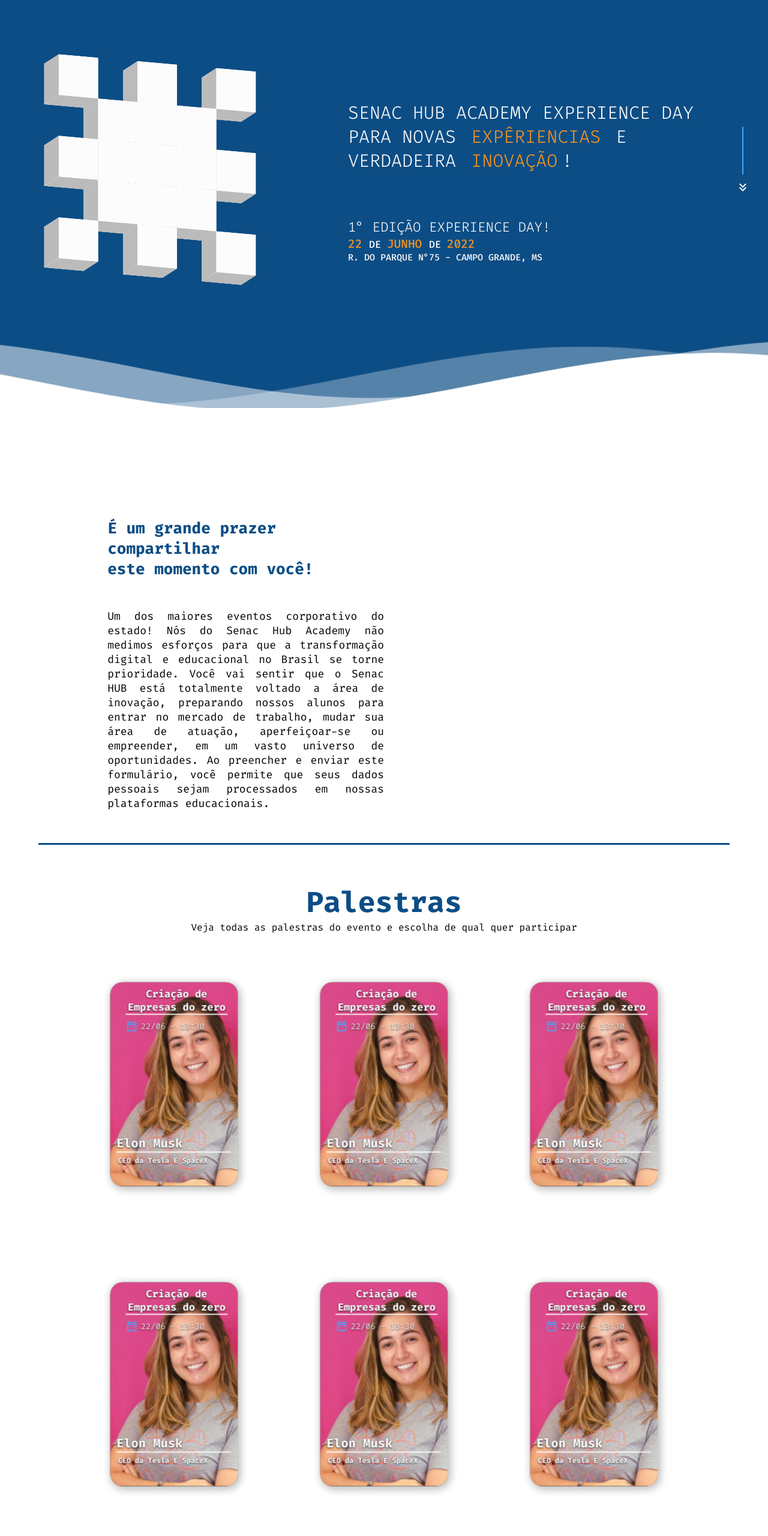
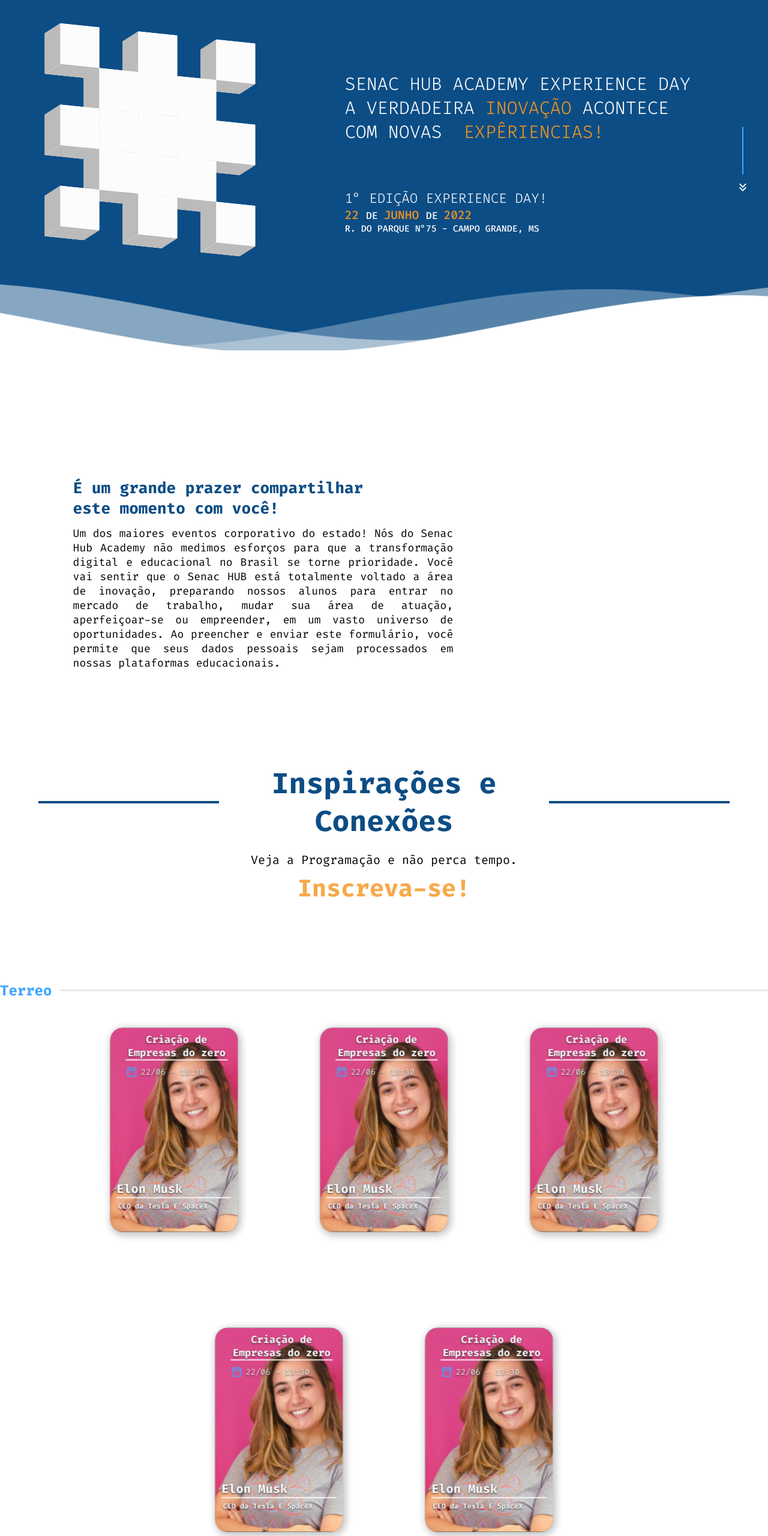
Before and after one commit to anderson-scr/hub-experience-day, a plain HTML site: page Pages/index.html in a window 1280 px wide. Shown: the part 60-2620 px from the top of the page at 60% size. Drawn offline with nearby package versions, Linux system fonts and the light colour scheme.

Commit message:
Adicionando andares, fotos e FixBug

```diff
--- a/Components/CampoAzul/campoAzul.css
+++ b/Components/CampoAzul/campoAzul.css
@@ -10,6 +10,8 @@
 .text{
   display: flex;
   flex-direction: column;
+  padding-right: 7.5%;
+  /* Rato */
 }
 
 .textImpact{
@@ -75,7 +77,16 @@
   margin-right: 8%;
 }
 
-@media screen and (max-width: 1400px){
+
+
+
+@media (max-width: 1400px){
+  #campoAzul {
+    height: 73vh;
+  }
+  .text {
+    padding-right: .5%;
+  }
   .text {
     transform: scale(.75);
   }
--- a/Components/CampoAzul/campoAzul.html
+++ b/Components/CampoAzul/campoAzul.html
@@ -6,11 +6,8 @@
   <div class="textImpact">
     <h2>SENAC HUB ACADEMY EXPERIENCE DAY&#160;</h2>
     <div>
-      <h2>PARA NOVAS&#160;</h2>
-      <h2 id="textBlue">EXPÊRIENCIAS&#160;</h2>
-      <h2>E VERDADEIRA&#160;</h2>
-      <h2 id="textBlue">INOVAÇÃO</h2>
-      <h2>!</h2>
+      <h2>A VERDADEIRA <span  id="textBlue">INOVAÇÃO</span> ACONTECE&#160;</h2>
+      <h2>COM NOVAS&#160;<span  id="textBlue"> EXPÊRIENCIAS!</span></h2>
     </div>
   </div>
 
--- a/Pages/gerarCards.js
+++ b/Pages/gerarCards.js
@@ -3,9 +3,16 @@
   return response.text()
 })
 .then(data => {
-  const containnerCards = document.querySelector("#containnerCards")
+  const terreo = document.querySelector("#terreo")
+  const primeiroAndar = document.querySelector("#primeiroAndar")
+  const segundoAndar = document.querySelector("#segundoAdar")
+  const terceiroAndar = document.querySelector("#terceiroAndar")
 
-  for(let i =0; i < 10; i++) {
-    containnerCards.innerHTML += data
+
+  for(let i =0; i < 5; i++) {
+    terreo.innerHTML += data
+    primeiroAndar.innerHTML += data
+    segundoAndar.innerHTML += data
+    terceiroAndar.innerHTML += data
   }
 })
--- a/Pages/index.css
+++ b/Pages/index.css
@@ -58,24 +58,25 @@
 
 
 /* Regiao do texto logo depois do principal */
-#texto {
+#textoLP {
   display: flex;
   height: 600px;
   width: 90%;
   margin: auto;
-  margin-top: 10%;
+  margin-top: 7%;
   justify-content: space-evenly;
   align-items: center;
-  border-bottom: 3px solid var(--main-bg-color);
 }
 #containnerTexto {
-  width: 40%;
+  width: 55%;
+  padding-bottom: 3%;
+  /* Rato */
 }
+
 #containnerTexto > h2 {
   color: var(--main-bg-color);
   font-size: 34px;
-  margin-bottom: 50px;
-  margin-top: 13%;
+  margin-bottom: 2%;
 }
 #containnerTexto > p {
   text-align: justify;
@@ -109,29 +110,83 @@
   right: -250px;
 }
 
+
+
+/* Titulo da sessao do card (BAIXO) */
 #sessaoDosCards {
   display: flex;
   flex-direction: column;
   align-items: center;
   justify-content: center;
 }
-#sessaoDosCards > h2 {
+#estiloTitulo {
+  display: flex;
+  text-align: center;
+  align-items: center;
+  justify-content: space-evenly;
+  width: 90%;
+}
+
+#estiloTitulo > h2 {
   color: var(--main-bg-color);
   font-size: 48px;
-  margin-top: 5%;
+  flex-grow: 2;
 }
-#containnerCards {
+#estiloTitulo > div {
+  width: 30%;
+  height: 4px;
+  background-color: var(--main-bg-color);
+  flex-grow: 1;
+}
+.subTitulo {
+  font-size: 20px;
+  margin-top: 20px;
+}
+.textoAzul {
+  font-weight: 800;
+  color: var(--ligth-orange);
+  font-size: 2.5rem;
+  margin-top: 8px;
+}
+/* Titulo da sessao do card (CIMA) */
+
+
+
+/* Campos que aparecem os cards (BAIXO) */
+.secDeAndar {
+  margin-top: 10%;
+}
+.tituloAndar {
+  display: flex;
+  gap: 1%;
+  margin-bottom: 1rem;
+  align-items: center;
+}
+.tituloAndar > h2 {
+  color: var(--blue);
+}
+.tituloAndar > div {
+  height: 3px;
+  flex-grow: 3;
+  background-color: #ebebeb;
+  transition: background-color .5s linear;
+}
+.secDeAndar:hover > .tituloAndar > div {
+  background-color: var(--blue);
+}
+.containnerDeCards {
   display: flex;
   flex-wrap: wrap;
   justify-content: center;
   gap: 100px;
-  margin-bottom: 400px;
 }
-#sessaoDosCard > p {
-  border: 2px solid red;
-}
+/* Campos que aparecem os cards (CIMA) */
 
-@media screen and (max-width: 1400px){
+
+
+
+/* Parte responsavel pela responsividade do SITE */
+@media (max-width: 1400px){
   #containnerTexto > p {
     font-size: 18px;
   }
@@ -140,7 +195,11 @@
     margin-top: 0;
   }
 
+  #containnerLetrasSVG {
+    transform: scale(.8);
+  }
   #H, #X, #D {
     transform: scale(.7);
   }
 }
+/* Parte responsavel pela responsividade do SITE */
--- a/Pages/index.html
+++ b/Pages/index.html
@@ -63,7 +63,7 @@
   </section>
   <!--Waves end-->
 
-  <section id="texto">
+  <section id="textoLP">
     <article id="containnerTexto">
       <h2>É um grande prazer compartilhar <br> este momento com você!</h2>
 
@@ -82,10 +82,47 @@
   </section>
 
   <div id="sessaoDosCards">
-    <h2>Palestras</h2>
-    <p>Veja todas as palestras do evento e escolha de qual quer participar</p>
+    <div id="estiloTitulo">
+      <div></div>
+      <h2>Inspirações e Conexões</h2>
+      <div></div>
+    </div>
+    <p class="subTitulo">Veja a Programação e não perca tempo.</p>
+    <p class="textoAzul">Inscreva-se!</p>
 
-    <section id="containnerCards"> </section>
+    <section class="secDeAndar">
+      <div class="tituloAndar">
+        <h2>Terreo</h2>
+        <div></div>
+      </div>
+      <section id="terreo" class="containnerDeCards"></section>
+    </section>
+
+    <section class="secDeAndar">
+      <div  class="tituloAndar">
+        <h2>Primeiro Andar</h2>
+        <div></div>
+      </div>
+      <section id="primeiroAndar" class="containnerDeCards"> </section>
+    </section>
+
+    <section class="secDeAndar">
+      <div  class="tituloAndar">
+        <h2>Segundo Andar</h2>
+        <div></div>
+      </div>
+      <section id="segundoAdar" class="containnerDeCards"></section>
+    </section>
+
+    <section class="secDeAndar">
+      <div  class="tituloAndar">
+        <h2>Terceiro Andar</h2>
+        <div></div>
+      </div>
+      <section id="terceiroAndar" class="containnerDeCards"></section>
+    </section>
+
   </div>
+
 </body>
 </html>
```
Also changed, not shown: Assets/Imgs/WhatsApp Image 2022-06-02 at 2.36.14 PM.jpeg (added).
